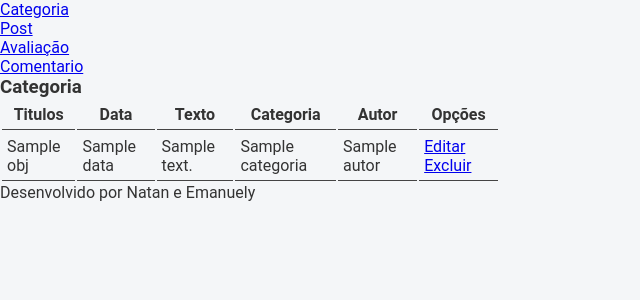
After one commit to eniteeni2006/pw2025, a Django app: template paginas/templates/paginas/listas/post.html in a window 1280 px wide. The commit adds this page. Shown: the top 300 px of the page, without its empty margins (0-640 px from the left). Run offline with Django 3.2, Linux system fonts and the light colour scheme; the template is opened without the code that fills it: most values are stand-ins (such as "Sample title", 1, 10 or a date in 2020).

Commit message:
views, urls, list, templates

```diff
--- a/paginas/templates/paginas/form.html
+++ b/paginas/templates/paginas/form.html
@@ -1,4 +1,4 @@
-{% extends "paginas/index.html" %}
+{% extends "paginas/modelo.html" %}
 
 {% load static %}
 
--- a/paginas/templates/paginas/categoria.html
+++ b/paginas/templates/paginas/listas/categoria.html
@@ -1,4 +1,4 @@
-{% extends "paginas/index.html" %}
+{% extends "paginas/modelo.html" %}
 
 {% block title %}Sobre nós{% endblock %}
 
@@ -22,7 +22,7 @@
         </td>
     </tr>
 
-    {% else %}
+    {% empty %}
     <tr>
         <td colspan="2">Nenhuma categoria encontrada</td>
     </tr>
--- /dev/null
+++ b/paginas/templates/paginas/listas/post.html
@@ -0,0 +1,40 @@
+{% extends "paginas/modelo.html" %}
+
+{% block title %}Sobre nós{% endblock %}
+
+{% load static %}
+
+{% block conteudo  %}
+<h3>Categoria</h3>
+<table>
+    <tr>
+        <th>Titulos</th>
+        <th>Data</th>
+        <th>Texto</th>
+        <th>Categoria</th>
+        <th>Autor</th>
+        <th>Opções</th>
+    </tr>
+
+    {% for obj in object_list %}
+    <tr>
+        <td>{{ obj.titulo }}</td>
+        <td>{{ obj.data }}</td>
+        <td>{{ obj.texto }}</td>
+        <td>{{ obj.categoria }}</td>
+        <td>{{ obj.autor }}</td>
+
+        <td>
+            <a href="#">Editar</a>
+            <a href="#">Excluir</a>
+        </td>
+    </tr>
+
+    {% empty %}
+    <tr>
+        <td colspan="6">Nenhum post encontrado</td>
+    </tr>
+    {% endfor %}
+
+</table>
+{% endblock  %}
--- /dev/null
+++ b/paginas/templates/paginas/modelo.html
@@ -0,0 +1,37 @@
+{% load static %}
+
+<!DOCTYPE html>
+<html lang="pt-BR">
+<head>
+    <meta charset="UTF-8">
+    <meta name="viewport" content="width=device-width, initial-scale=1.0">
+    <title>Blog de notícias</title>
+
+    <link rel="stylesheet" href="{% static "css/estilo.css" %}">
+</head>
+<body>
+
+    <div class="nav">
+        <ul>
+            <li><a href="{% url "categoria_nova" %}">Categoria</a></li>
+            <li><a href="{% url "post_novo" %}">Post</a></li>
+            <li><a href="{% url "avaliacao_nova" %}">Avaliação</a></li>
+            <li><a href="{% url "comentario_novo" %}">Comentario</a></li>
+        </ul>
+    </div>
+
+    <!-- Código do "miolo" do site -->
+    <div>
+        {% block conteudo %}
+        <h2>Título</h2>
+        <p>Aqui vai um texto de exemplo</p>
+        {% endblock conteudo %}
+    </div>
+
+
+    <div class="rodape">
+        Desenvolvido por Natan e Emanuely
+    </div>
+
+</body>
+</html>
--- a/static/css/estilo.css
+++ b/static/css/estilo.css
@@ -150,3 +150,13 @@ main.shifted {
 .accordion-content.show {
     display: block;
 }
+
+
+table{
+    width: 500px;
+}
+
+table th, table td{
+    border-bottom: solid 1px #444;
+    padding: 5px;
+}
```
Also changed, not shown: paginas/templates/paginas/listas/avaliacao.html (added, +37 -0 lines), paginas/templates/paginas/listas/comentario.html (added, +39 -0 lines), paginas/urls.py (+10 -2 lines), paginas/views.py (+25 -3 lines), db.sqlite3, paginas/migrations/0001_initial.py (added).
